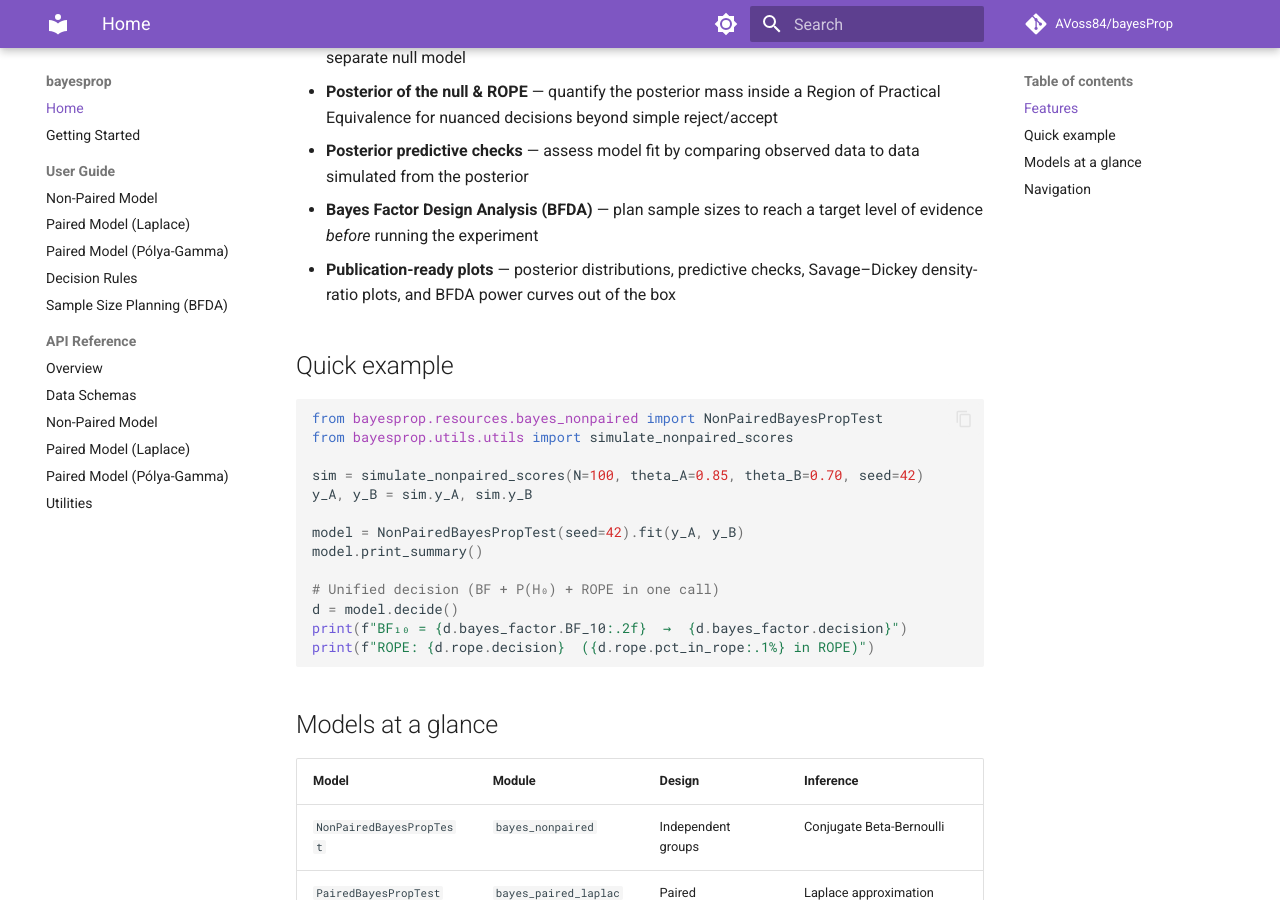
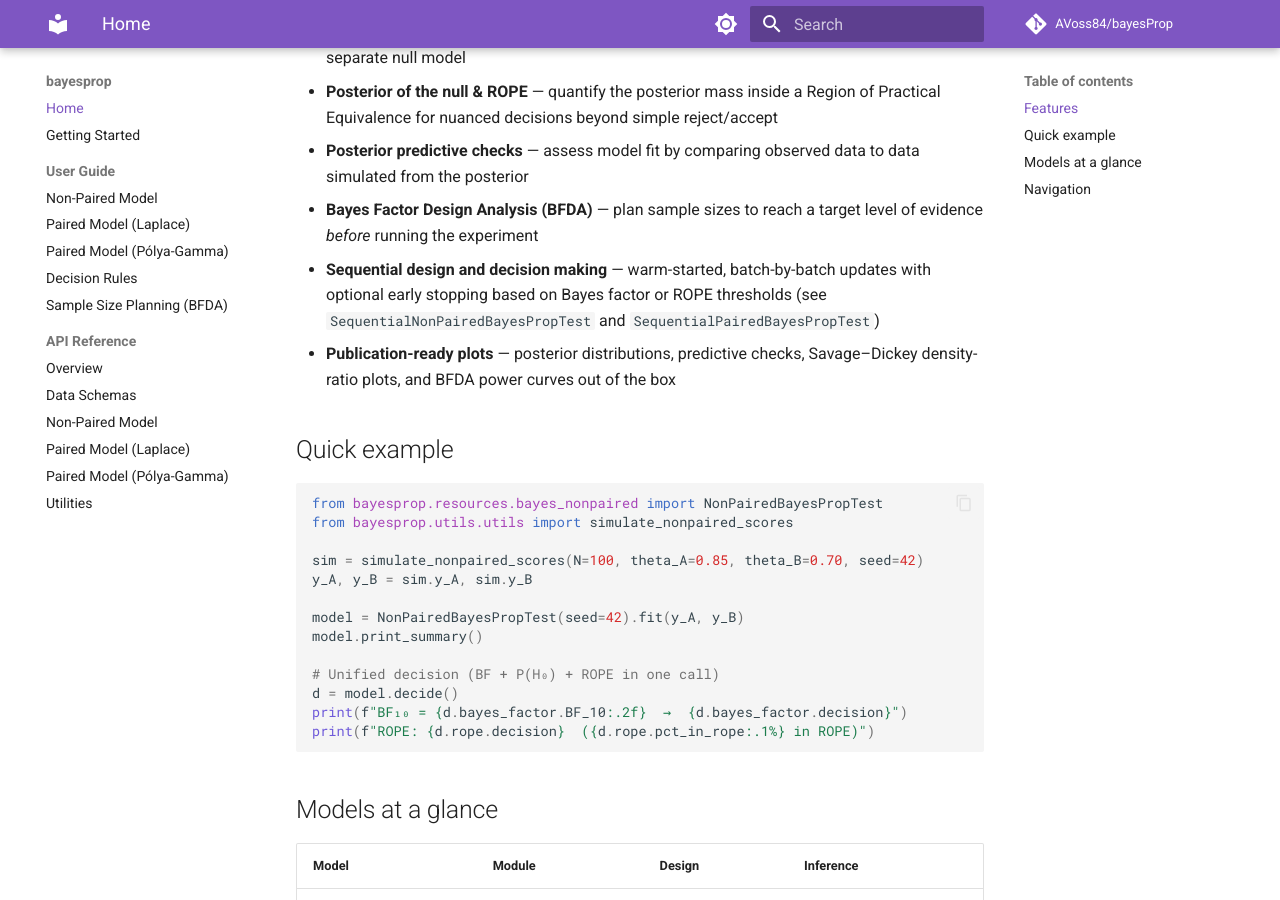
Before and after one commit to AVoss84/bayesProp, an MkDocs documentation site: the page built from docs/mkdocs/docs/index.md, in a window 1280 px wide and 900 px high, scrolled down 438 px. Built offline with MkDocs 1.6.1 and Material for MkDocs 9.7.7, drawn with Linux system fonts in a browser that asks for light colours; comment, search, counter and statistics services are not loaded.

Commit message:
update new readme

```diff
--- a/docs/mkdocs/docs/index.md
+++ b/docs/mkdocs/docs/index.md
@@ -12,6 +12,7 @@ Typical applications include comparing treatments, groups, items, model variants
 - **Posterior of the null & ROPE** — quantify the posterior mass inside a Region of Practical Equivalence for nuanced decisions beyond simple reject/accept
 - **Posterior predictive checks** — assess model fit by comparing observed data to data simulated from the posterior
 - **Bayes Factor Design Analysis (BFDA)** — plan sample sizes to reach a target level of evidence *before* running the experiment
+- **Sequential design and decision making** — warm-started, batch-by-batch updates with optional early stopping based on Bayes factor or ROPE thresholds (see `SequentialNonPairedBayesPropTest` and `SequentialPairedBayesPropTest`)
 - **Publication-ready plots** — posterior distributions, predictive checks, Savage–Dickey density-ratio plots, and BFDA power curves out of the box
 
 ## Quick example
```
